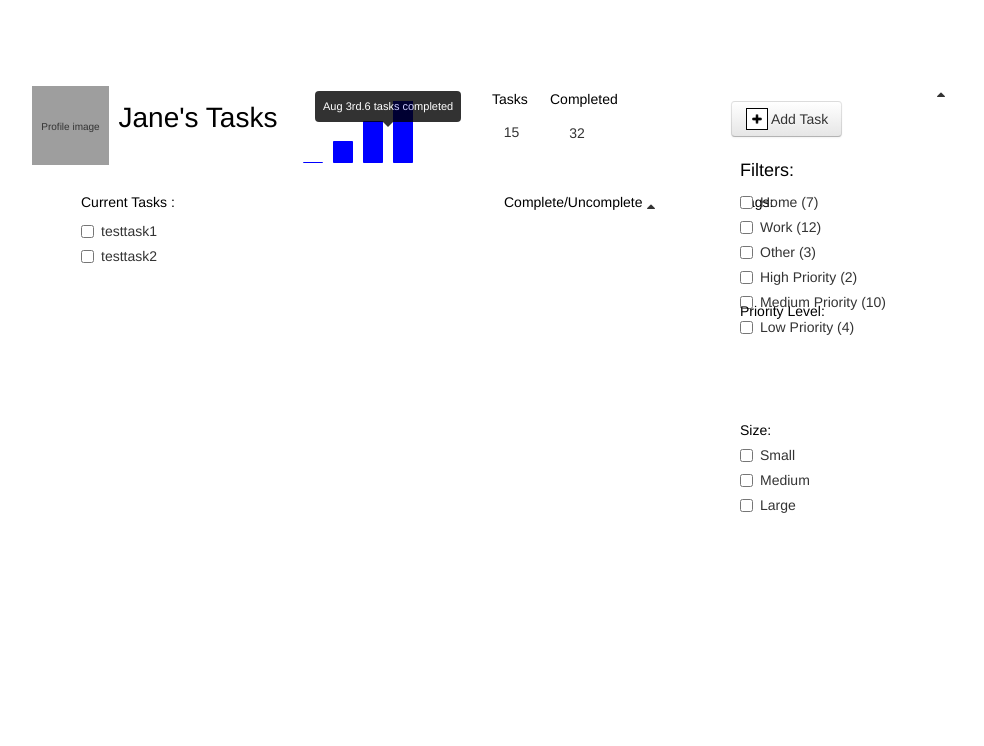
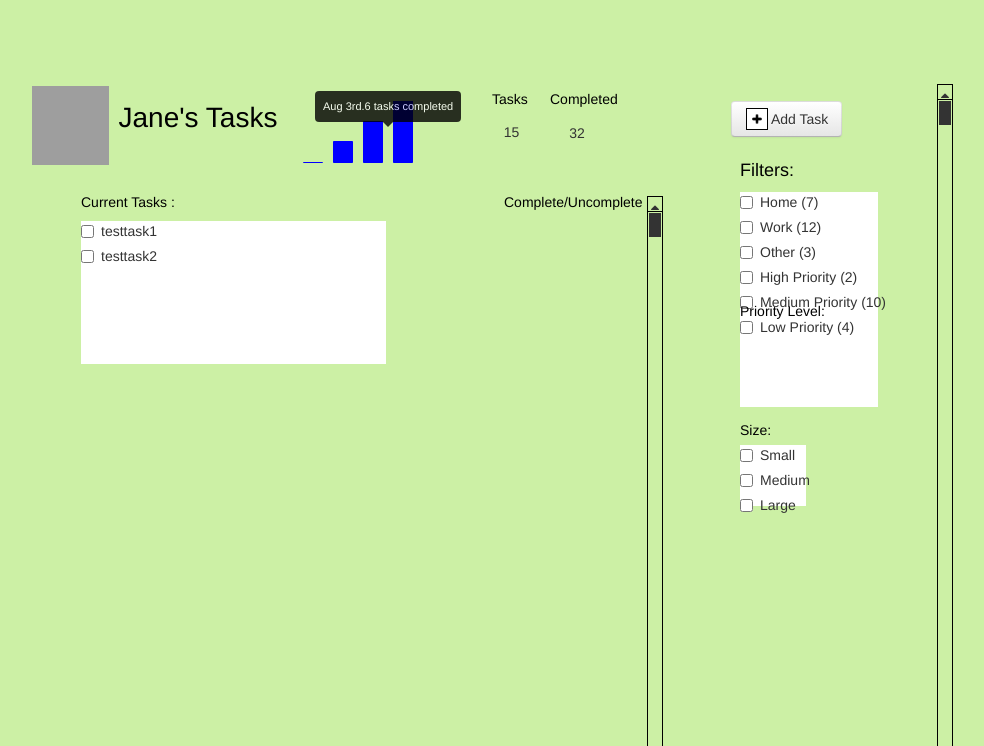
Before and after one commit to miloprice/hack2014, a Django app: page /todo/ in a window 1280 px wide. Shown: the top 746 px of the page, without its empty margins (271-1255 px from the left). Run offline with Django 3.2, Linux system fonts and the light colour scheme; data comes from the database, SQL or seed files in the repository; some libraries are stand-ins or nearby versions; grey boxes are pictures that could not be loaded.

Commit message:
todo update

```diff
--- a/djangosite/templates/tasks/TODO.html
+++ b/djangosite/templates/tasks/TODO.html
@@ -9,7 +9,7 @@
     <link rel="stylesheet" href="{% static 'css/bootstrap.min.css'%} ">
 	<link rel="stylesheet" href="{% static 'css/font-awesome.min.css'%} ">
 	<link rel="stylesheet" href="{% static 'css/datepicker.css'%} ">
-	<link rel="stylesheet" href="{% static 'css/colorpicker.css'%} "
+	<link rel="stylesheet" href="{% static 'css/colorpicker.css'%} ">
 	<link rel="stylesheet" href="{% static 'css/style.css'%} ">
 	<link rel="stylesheet" href="{% static 'css/smoothness/jquery-ui-1.10.3.custom.min.css'%} ">
 	<link rel="stylesheet" href="{% static 'css/jquery.orgchart.css'%} ">
@@ -26,6 +26,12 @@
 		position:absolute;
 		white-space: nowrap;
 	}
+	.napkeeCheckboxGroup {
+		background-color:#FFFFFF;
+	}
+
+
+
 	.napkeeRelativeComponent {
 		position:absolute;
 		white-space: nowrap;
@@ -108,7 +114,6 @@
 	height:23px;
 }
 
-
 #nap2{
 	left:1002px;
 	top:101px;
@@ -137,7 +142,7 @@
 #nap5{
 	left:1011px;
 	top:160px;
-	width:59.400000000000006px;
+	width:60px;
 	height:26px;
 	z-index:5;
 	font-size: 18px;
@@ -157,7 +162,6 @@
 	font-size: 28px;
 	font-style:normal;
 	font-weight:normal;
-	text-decoration:none;
 }
 
 #nap12c{
@@ -170,6 +174,7 @@
 	opacity:1;
 	filter:alpha(opacity=100);
 }
+
 #nap12table{
 	width:138px;
 	height:100px;
@@ -606,11 +611,7 @@
     <script src="{% static 'js/jquery.tagcloud.min.js'%} "></script>
 
   </head>
-  <body>
-
-
-
-
+  <body style="background:#CCF0A5">
 
 <div id="nap35c" class="napkeeComponent napkeeShape">
 <div id="nap35"></div>
@@ -662,8 +663,9 @@
 <span id="nap5" class="napkeeComponent napkeeLabel ">Filters:</span>
 
 <div id="nap8" class="napkeeComponent napkeeCheckboxGroup">
+	<table>
     {% for task in tasks %}
-
+	<tr>
 	<label for="nap8i1" class="checkbox">
 	<input id="nap8i1" type="checkbox"/>
 	{{ task }}</label>
@@ -671,7 +673,6 @@
 	<!--label for="nap8i0" class="checkbox">
 	<input id="nap8i0" type="checkbox"/>
 	History Essay</label>
-
 
 	<label for="nap8i1" class="checkbox">
 	<input id="nap8i1" type="checkbox"/>
@@ -686,9 +687,9 @@
 	<label for="nap8i3" class="checkbox">
 	<input id="nap8i3" type="checkbox"/>
 	Find Mother&apos;s Day gift</label-->
-
+	</tr>
     {% endfor %}
-
+	</table>
 </div>
 
 <div id="nap12c" class="napkeeComponent napkeeShape">
@@ -886,14 +887,7 @@
 
 <span id="nap34" class="napkeeComponent napkeeLabel ">Size:</span>
 
-<img id="nap36" src="{% static 'js/holder.js/77x79'%}" class="napkeeComponent napkeeImage" />
-<table border="0" id="nap36table" class="napkeeComponent napkeeImageTable" >
-	<tr>
-		<td align="center" valign="middle">
-			<span id="nap36label" class="napkeeImageLabel">Profile image</span>
-		</td>
-	</tr>
-</table>
+<img id="nap36" src="{% static 'images/logo.jpg'%}" class="napkeeComponent napkeeImage" />
 
 
 
@@ -980,7 +974,6 @@ $("#nap13table").click(function(event){
 	event.preventDefault();
 
 });
-
 
 $("#nap4").click(function(event){
 });
```
